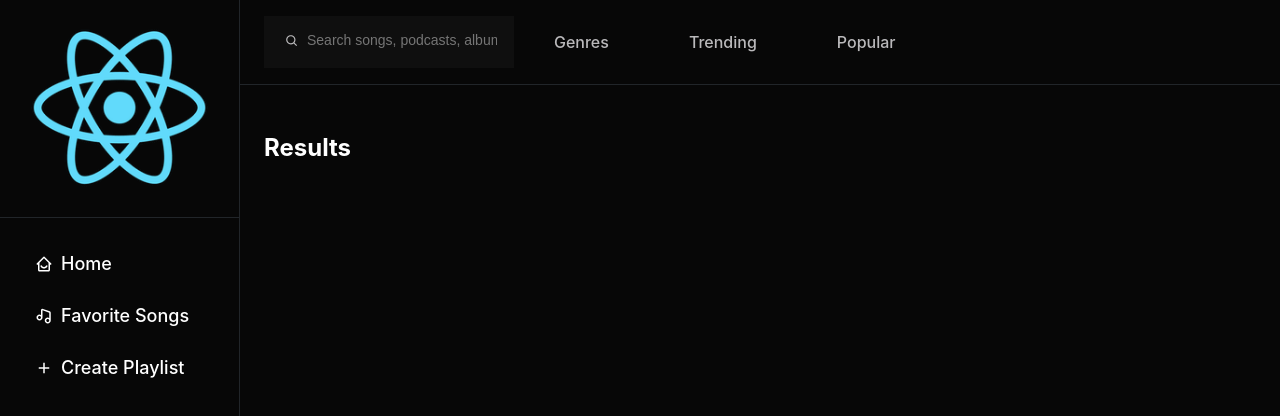
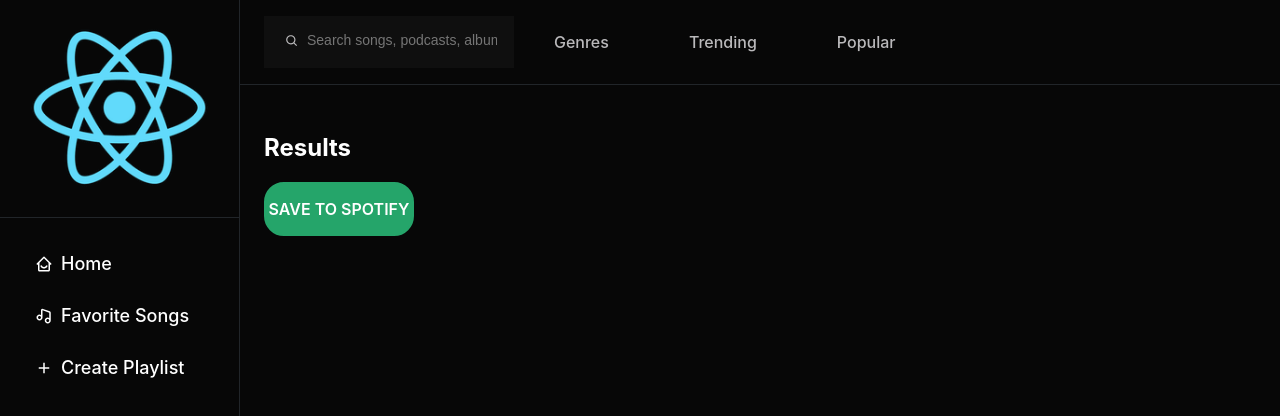
Before and after one commit to alingabriel9598/Jammed, a React (Create React App) app: page / in a window 1280 px wide. Shown: the top 416 px of the page. Built offline with nearby package versions, Linux system fonts and the light colour scheme.

Commit message:
Added button save to spotify, created new components

```diff
--- a/src/comp/Body/Body.js
+++ b/src/comp/Body/Body.js
@@ -8,6 +8,9 @@ function Body(){
     <div className={styles.main}>
         <section className={styles.section}>
           <h1>Results</h1>
+          <a href="#" className={styles.button}>
+            <span className={styles.span}> Save to Spotify</span>
+          </a>
         </section>
     </div>
   )
--- a/src/comp/Body/Body.module.css
+++ b/src/comp/Body/Body.module.css
@@ -9,3 +9,26 @@
     margin-right: 24px;
     margin-left: 24px;
 }
+
+.button {
+    width: 150px;
+    padding-top: 15px;
+    padding-bottom: 15px;
+    text-align: center;
+    color: #000;
+    text-transform: uppercase;
+    font-weight: 600;
+    cursor: pointer;
+    display: inline-block;
+    border: 2px solid #25A56A;
+    background-color: #25A56A;
+    border-radius: 20px;
+    color: #fff;
+    transition: .3s;
+    text-decoration: none;
+  }
+
+  .button:hover {
+    box-shadow: 8px 8px #25a55A;
+    transition: .3s;
+  }
```
Also changed, not shown: 1 other file (tests, documents, lock files or other folders).
